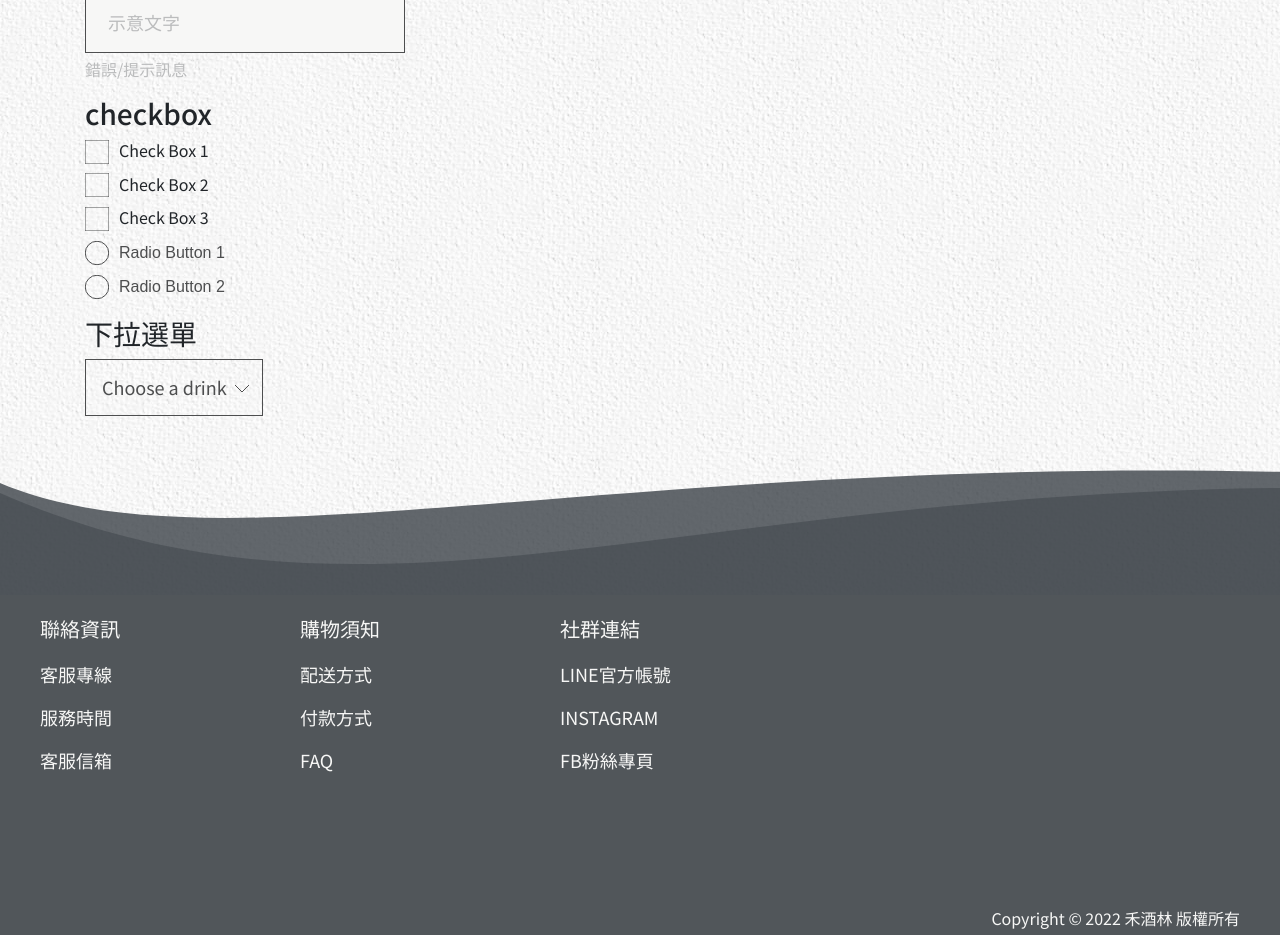
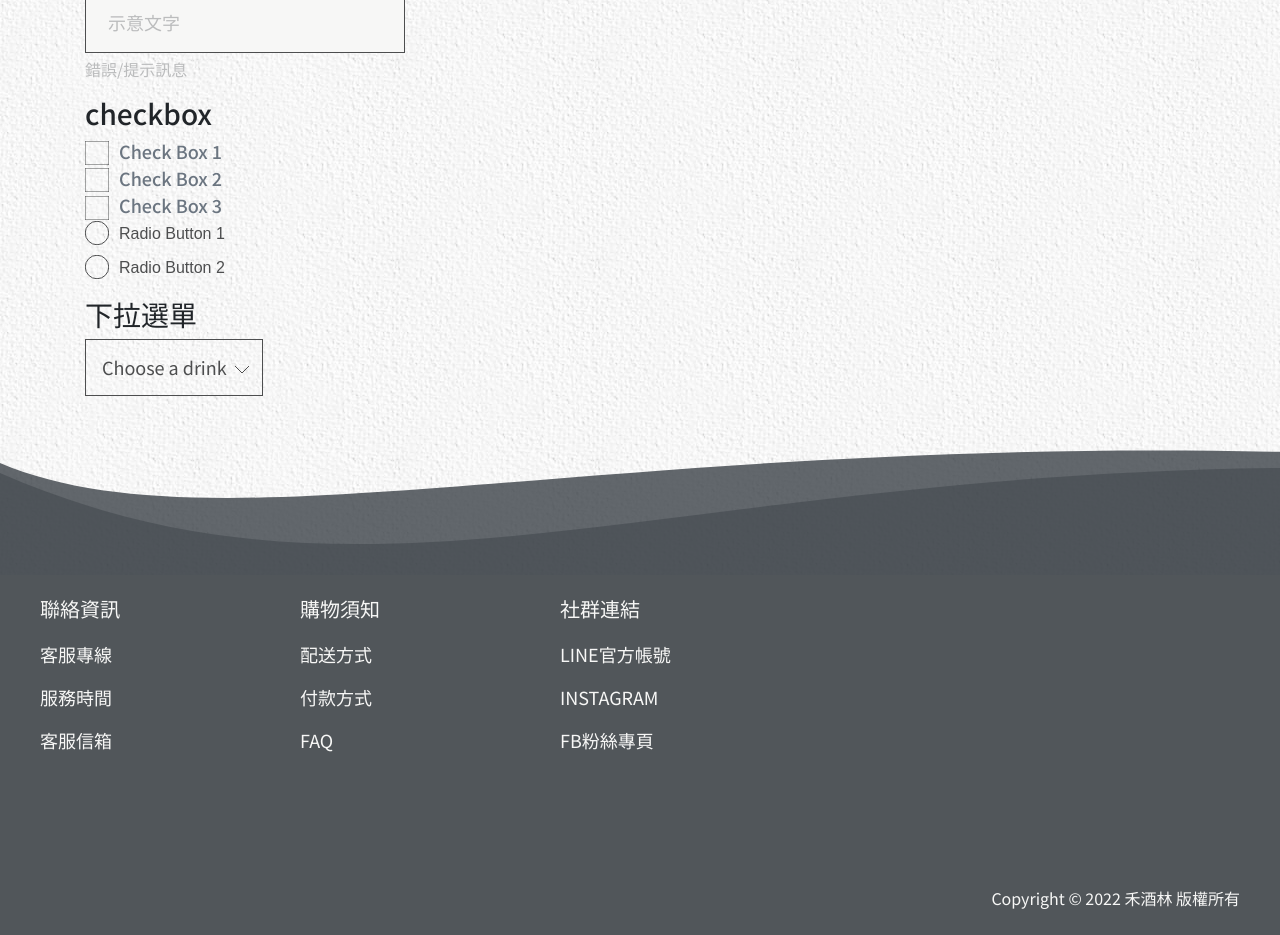
Before and after one commit to ashleyc2219/Hejoulin, a React (Create React App) app: page / in a window 1280 px wide. Shown: the part 1020-1955 px from the top of the page. Built offline with nearby package versions, Linux system fonts and the light colour scheme; a web font is replaced by a local one.

Commit message:
checkbox style 更新

```diff
--- a/src/styles/global.scss
+++ b/src/styles/global.scss
@@ -1,5 +1,5 @@
-@import url("https://fonts.googleapis.com/css2?family=Noto+Sans+TC:wght@100;300;400;500;700;900&display=swap");
-@import url("https://fonts.googleapis.com/css2?family=Klee+One:wght@400;600&display=swap");
+@import url('https://fonts.googleapis.com/css2?family=Noto+Sans+TC:wght@100;300;400;500;700;900&display=swap');
+@import url('https://fonts.googleapis.com/css2?family=Klee+One:wght@400;600&display=swap');
 
 // 變數覆蓋需要在導入 Bootstrap 的 Sass 檔案之前
 // 參考 Bootstrap 的 _variables.scss
@@ -67,7 +67,7 @@ $input-padding-x: 1.375rem;
 //
 // button styles
 //
-.btn{
+.btn {
   min-width: 108px;
 }
 .btn:active,
@@ -142,6 +142,10 @@ input[type='checkbox'] {
 }
 input[type='checkbox'] + label {
   cursor: pointer;
+  color: $dark;
+  font-size: 18px;
+  font-weight: 500;
+  margin-bottom: 0;
 }
 input[type='checkbox'] + label span {
   display: inline-block;
@@ -150,12 +154,12 @@ input[type='checkbox'] + label span {
   margin: -2px 10px 0 0;
   vertical-align: middle;
   background: url(CheckBox.svg) left top no-repeat;
-  transition: all .3s;
+  transition: all 0.3s;
   cursor: pointer;
 }
 input[type='checkbox']:checked + label span {
   background: url(CheckBoxChecked.svg) left top no-repeat;
-  transition: all .3s;
+  transition: all 0.3s;
 }
 
 // select
@@ -173,7 +177,7 @@ select {
   background-position-x: 95%;
   background-position-y: 16.5px;
 }
-select:focus{
+select:focus {
   border: $gray-400 0.5px solid;
   border-radius: 0%;
 }
@@ -190,27 +194,27 @@ option {
 
 // radio
 
-input[type="radio"] {
-  display:none;
+input[type='radio'] {
+  display: none;
 }
 
-input[type="radio"] + label {
-  color:$gray-400;
-  font-family:Arial, sans-serif;
-  transition: all .3s;
+input[type='radio'] + label {
+  color: $gray-400;
+  font-family: Arial, sans-serif;
+  transition: all 0.3s;
 }
 
-input[type="radio"] + label span {
-  display:inline-block;
-  width:24px;
-  height:24px;
+input[type='radio'] + label span {
+  display: inline-block;
+  width: 24px;
+  height: 24px;
   margin: -2px 10px 0 0;
-  vertical-align:middle;
-  background:url('./RadioSelected.svg');
-  transition: all .3s;
-  cursor:pointer;
+  vertical-align: middle;
+  background: url('./RadioSelected.svg');
+  transition: all 0.3s;
+  cursor: pointer;
 }
 
-input[type="radio"]:checked + label span {
-  background:url('./Radio.svg');
+input[type='radio']:checked + label span {
+  background: url('./Radio.svg');
 }
```
